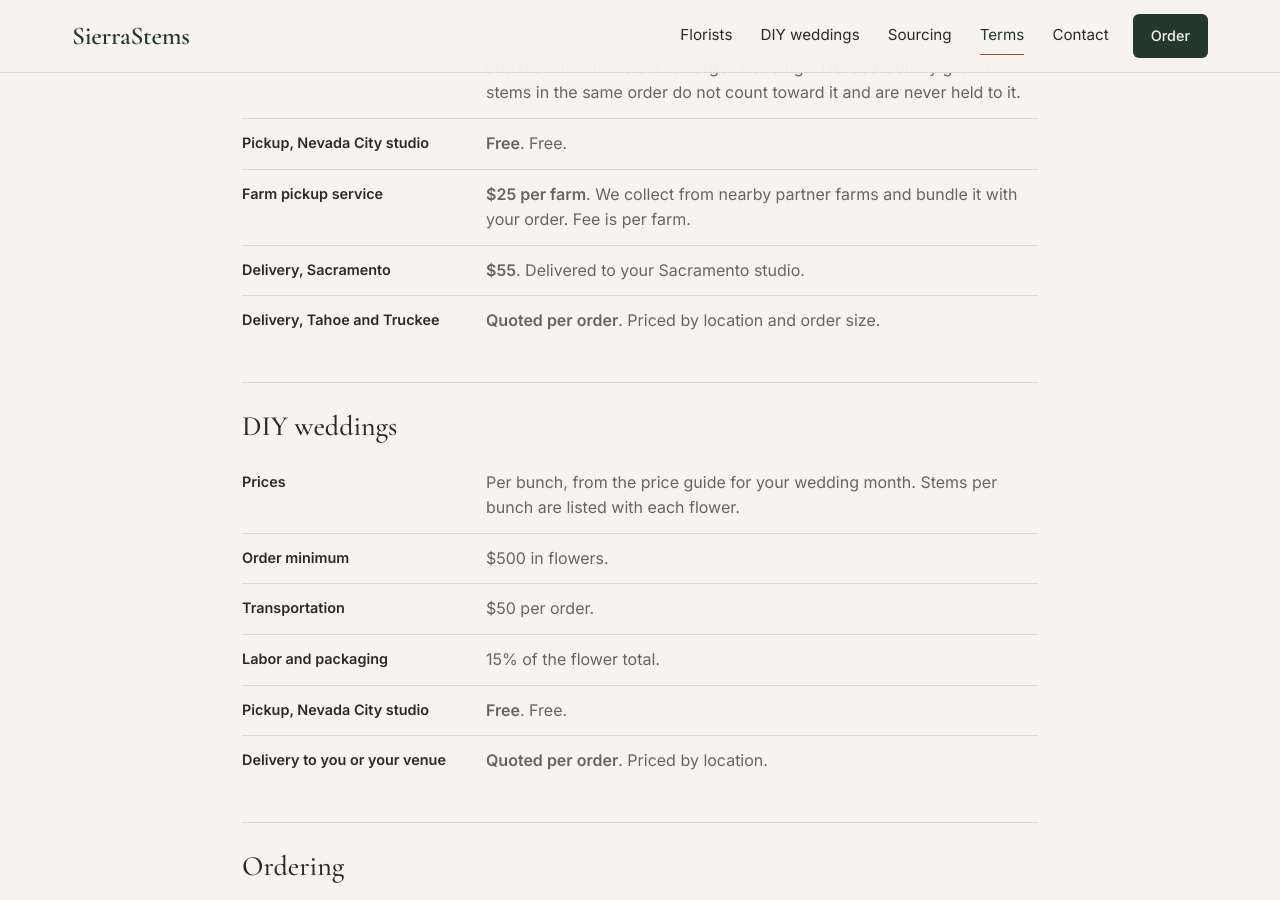
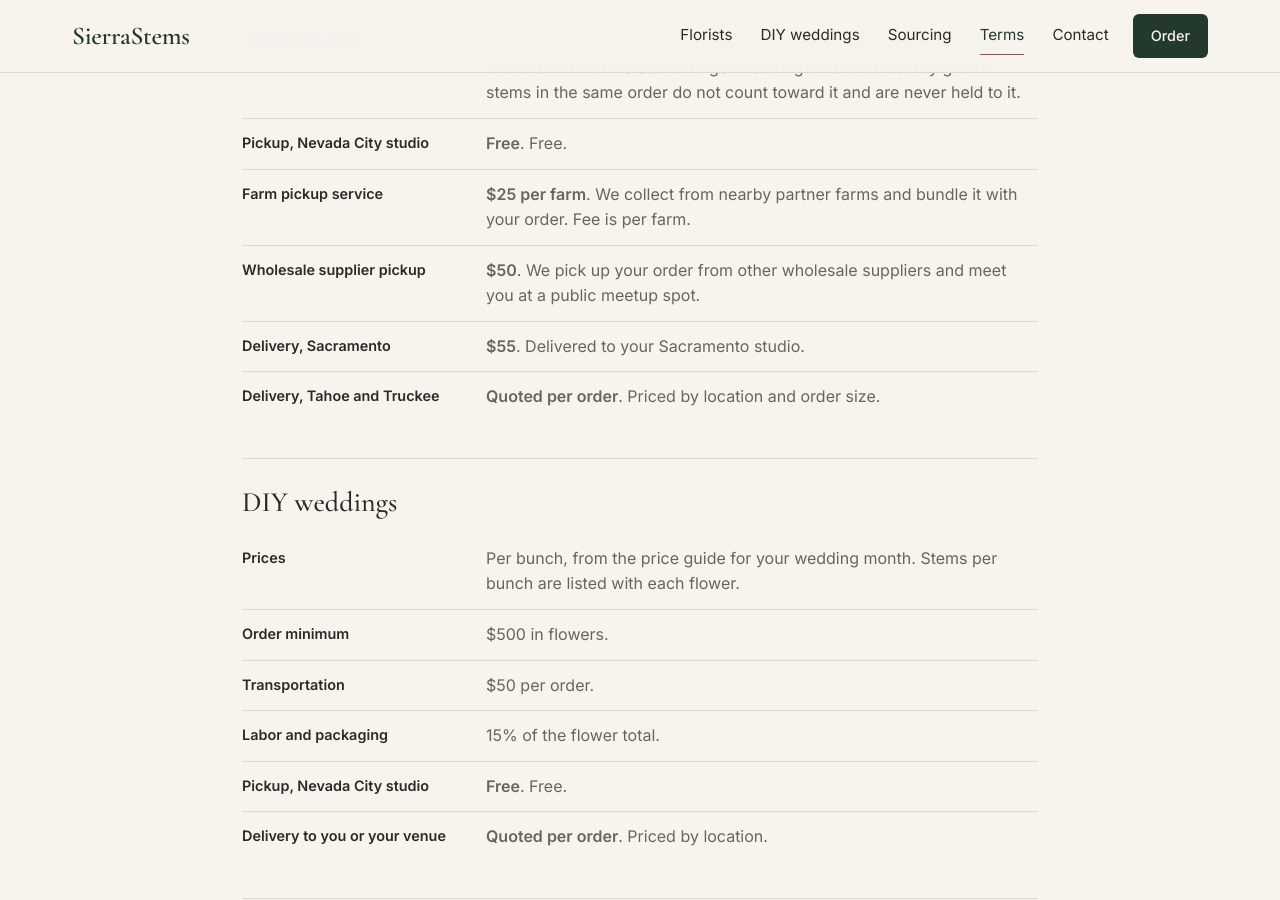
Before and after one commit to jshplhm/sierrastems, a Jekyll site: the page built from terms/index.html, in a window 1280 px wide and 900 px high, scrolled down 582 px. Built offline with Jekyll 4.4.1, drawn with Linux system fonts in a browser that asks for light colours.

Commit message:
Florists: wholesale supplier pickup, $50
Co-Authored-By: Claude Opus 5.5 <noreply@anthropic.com>
Claude-Session: https://claude.ai/code/session_012d4NNuewE3eRgMimwUo1TE

```diff
--- a/_data/fulfillment.yml
+++ b/_data/fulfillment.yml
@@ -11,6 +11,11 @@
   fee: 25
   fee_suffix: per farm
   detail: We collect from nearby partner farms and bundle it with your order. Fee is per farm.
+- id: supplier
+  label: Wholesale supplier pickup
+  short: Supplier pickup
+  fee: 50
+  detail: We pick up your order from other wholesale suppliers and meet you at a public meetup spot.
 - id: sacramento
   label: Delivery, Sacramento
   short: Sacramento delivery
```
